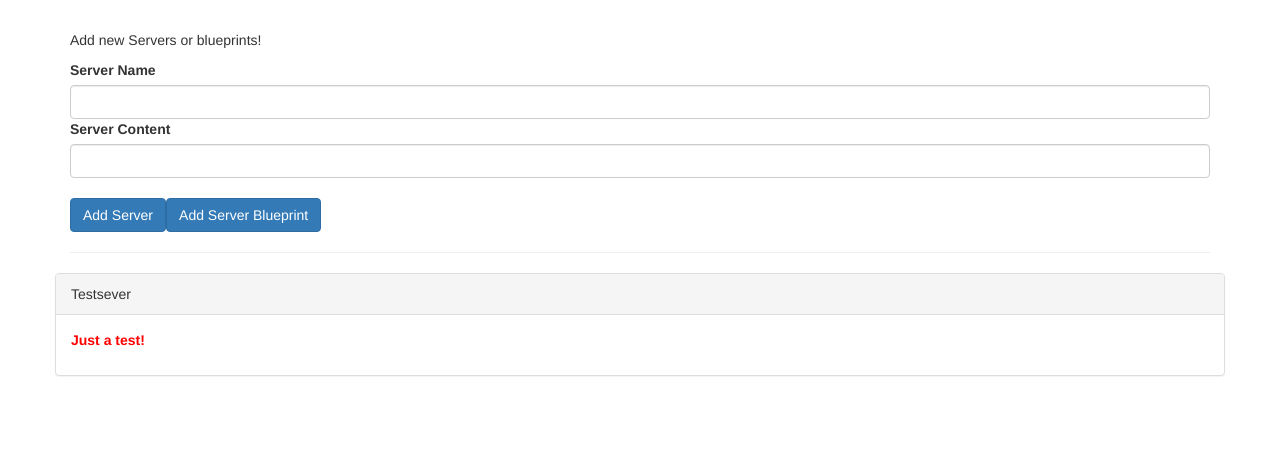
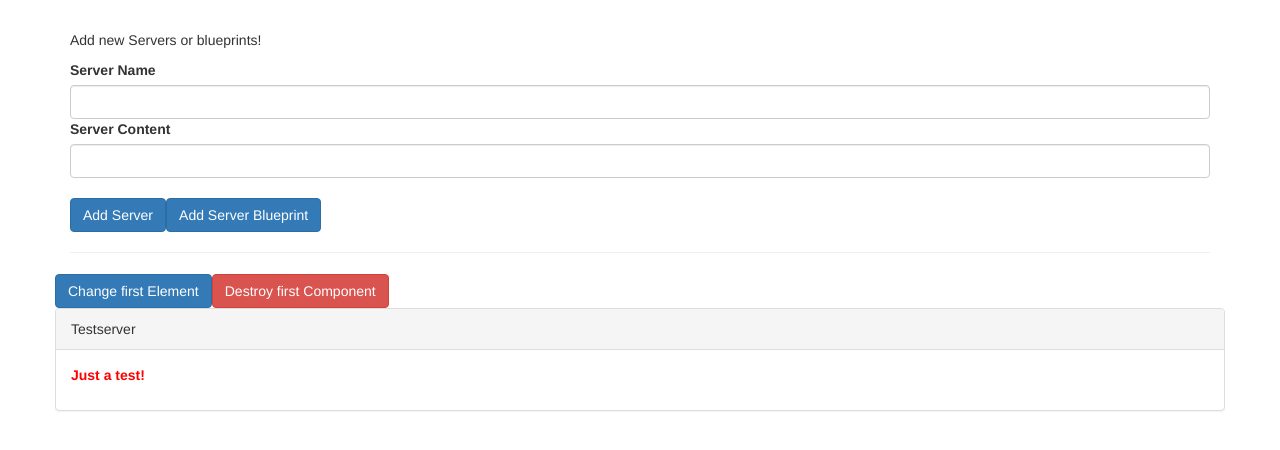
Before and after one commit to LuYeZhan/my-components-and-databinding-angular-app, an Angular app: page / in a window 1280 px wide. Shown: the top 450 px of the page. Built offline with nearby package versions, Linux system fonts and the light colour scheme.

Commit message:
seeing lifecycle hooks in action

```diff
--- a/src/app/app.component.html
+++ b/src/app/app.component.html
@@ -6,9 +6,16 @@
   <hr />
   <div class="row">
     <div class="col-xs-12"></div>
+    <button class="btn btn-primary" (click)="onChangeFirst()">
+      Change first Element
+    </button>
+    <button class="btn btn-danger" (click)="onDestroyFirst()">
+      Destroy first Component
+    </button>
     <app-server-element
       *ngFor="let serverElement of serverElements"
       [srvElement]="serverElement"
+      [name]="serverElement.name"
     >
       <p>
         <strong *ngIf="serverElement.type === 'server'" style="color: red">{{
--- a/src/app/app.component.ts
+++ b/src/app/app.component.ts
@@ -7,7 +7,7 @@
 })
 export class AppComponent {
   serverElements = [
-    { type: "server", name: "Testsever", content: "Just a test!" }
+    { type: "server", name: "Testserver", content: "Just a test!" }
   ];
 
   onServerAdded(serverData: { serverName: string; serverContent: string }) {
@@ -28,4 +28,12 @@
       content: blueprintData.serverContent
     });
   }
+
+  onChangeFirst() {
+    this.serverElements[0].name = "Changed!";
+  }
+
+  onDestroyFirst() {
+    this.serverElements.splice(0, 1);
+  }
 }
--- a/src/app/server-element/server-element.component.html
+++ b/src/app/server-element/server-element.component.html
@@ -1,12 +1,7 @@
 <div class="panel panel-default">
-  <div class="panel-heading">{{ element.name }}</div>
+  <!-- <div class="panel-heading">{{ element.name }}</div> -->
+  <div class="panel-heading">{{ name }}</div>
   <div class="panel-body">
     <ng-content></ng-content>
-    <!-- <p>
-      <strong *ngIf="element.type === 'server'" style="color: red">{{
-        element.content
-      }}</strong>
-      <em *ngIf="element.type === 'blueprint'">{{ element.content }}</em>
-    </p> -->
   </div>
 </div>
--- a/src/app/server-element/server-element.component.ts
+++ b/src/app/server-element/server-element.component.ts
@@ -1,4 +1,17 @@
-import { Component, OnInit, Input, ViewEncapsulation } from "@angular/core";
+import {
+  Component,
+  OnInit,
+  Input,
+  ViewEncapsulation,
+  OnChanges,
+  SimpleChanges,
+  DoCheck,
+  AfterContentInit,
+  AfterContentChecked,
+  AfterViewInit,
+  AfterViewChecked,
+  OnDestroy
+} from "@angular/core";
 
 @Component({
   selector: "app-server-element",
@@ -6,10 +19,53 @@
   styleUrls: ["./server-element.component.css"],
   encapsulation: ViewEncapsulation.Emulated // None, Native can be used too. default is ViewEncapsulation.Emulated, which uses the shadow DOM
 })
-export class ServerElementComponent implements OnInit {
+export class ServerElementComponent
+  implements
+    OnInit,
+    OnChanges,
+    DoCheck,
+    AfterContentInit,
+    AfterContentChecked,
+    AfterViewInit,
+    AfterViewChecked,
+    OnDestroy {
   @Input("srvElement") element: { type: string; name: string; content: string };
+  @Input() name: string;
 
-  constructor() {}
+  constructor() {
+    console.log("constructor Called!");
+  }
 
-  ngOnInit() {}
+  ngOnChanges(changes: SimpleChanges) {
+    console.log("ngOnChanges is Called!");
+    console.log(changes);
+  }
+
+  ngOnInit() {
+    console.log("ngOnInit is Called!");
+  }
+
+  ngDoCheck() {
+    console.log("ngDoCheck is Called!");
+  }
+
+  ngAfterContentInit() {
+    console.log("ngAfterContentInit is Called!");
+  }
+
+  ngAfterContentChecked() {
+    console.log("ngAfterContentChecked is Called!");
+  }
+
+  ngAfterViewInit() {
+    console.log("ngAfterViewInit is Called!");
+  }
+
+  ngAfterViewChecked() {
+    console.log("ngAfterViewChecked is Called!");
+  }
+
+  ngOnDestroy() {
+    console.log("ngOnDestroy is Called!");
+  }
 }
```
